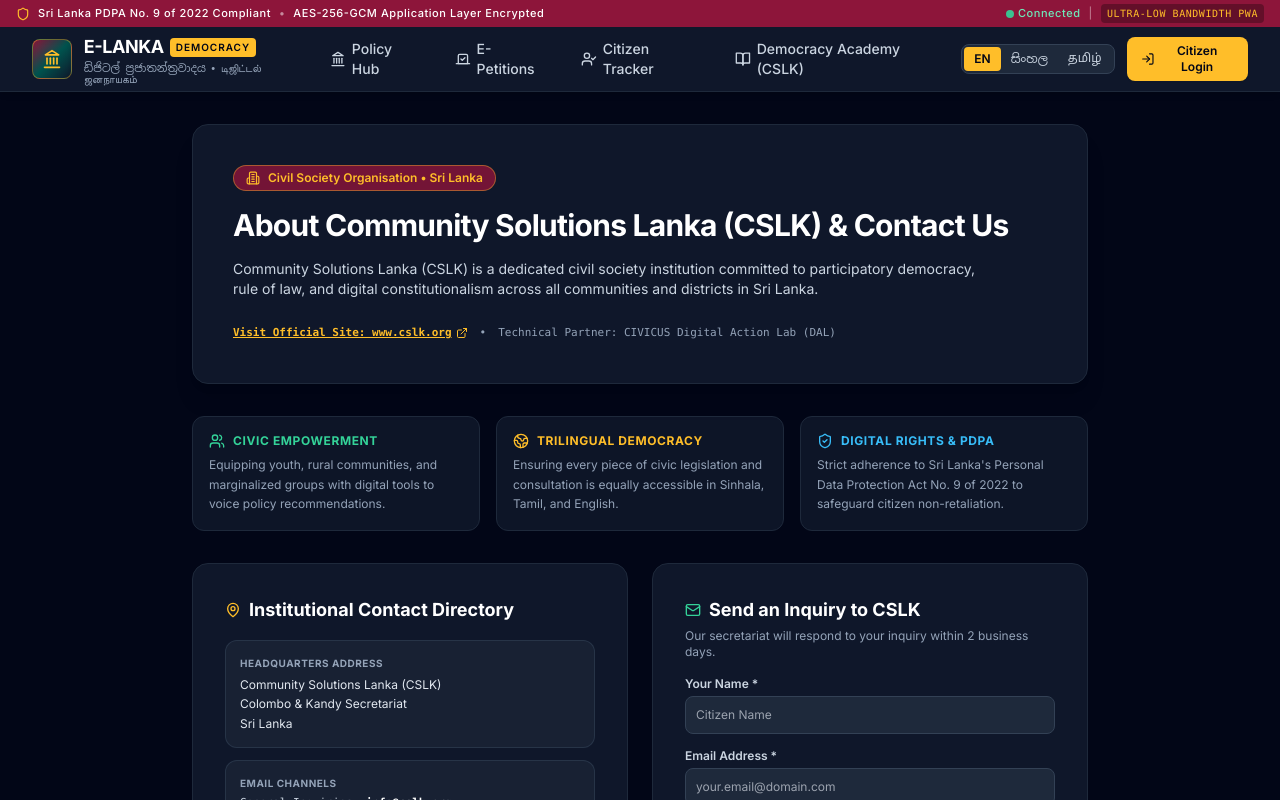
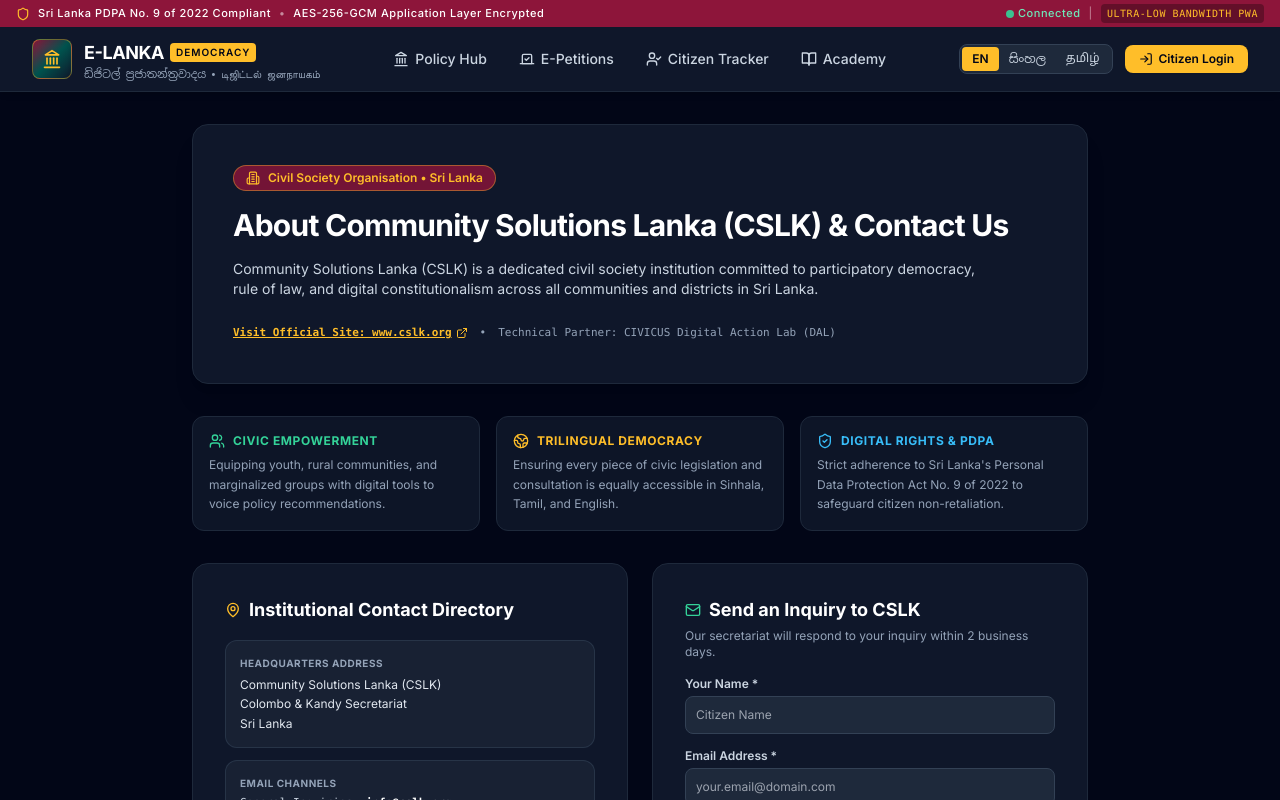
Before and after one commit to soul-sapphire/e-lanka-digital-democracy, a React (Vite) app in the folder packages/frontend/: page /about in a window 1280 px wide. Shown: the top 800 px of the page. Built offline with nearby package versions, Linux system fonts and the light colour scheme; what @e-lanka/shared would draw is missing.

Commit message:
fix(ui): resolve Issue 4.1 - declutter navigation bar, remove moderation gate 2fa, shorten academy label, and enforce single-row css

```diff
--- a/packages/frontend/src/components/Footer.tsx
+++ b/packages/frontend/src/components/Footer.tsx
@@ -146,6 +146,10 @@ export const Footer: React.FC = () => {
           <Link to="/academy" className="hover:text-lanka-gold transition-colors">
             Democracy Academy
           </Link>
+          <span className="text-slate-700 hidden sm:inline">•</span>
+          <Link to="/admin/login" className="hover:text-amber-400 transition-colors text-slate-500">
+            Moderator Portal
+          </Link>
         </div>
 
         {/* Bottom copyright & build note */}
--- a/packages/frontend/src/components/Navbar.tsx
+++ b/packages/frontend/src/components/Navbar.tsx
@@ -62,7 +62,6 @@ export const Navbar: React.FC = () => {
     { to: '/', label: t('nav.home'), icon: Landmark },
     { to: '/petitions', label: t('nav.petitions'), icon: Vote },
     { to: '/dashboard', label: t('nav.dashboard'), icon: UserCheck },
-    ...(isAdmin ? [{ to: '/admin', label: t('nav.admin'), icon: Lock, badge: '2FA' }] : []),
     { to: '/academy', label: t('nav.lms'), icon: BookOpen }
   ];
 
@@ -99,27 +98,27 @@ export const Navbar: React.FC = () => {
 
       {/* Main navigation header */}
       <div className="max-w-7xl mx-auto px-4 sm:px-6 lg:px-8">
-        <div className="flex items-center justify-between h-16">
+        <div className="flex items-center justify-between h-16 gap-2 lg:gap-4 flex-nowrap">
           {/* Logo */}
-          <Link to="/" className="flex items-center gap-3 group">
-            <div className="w-10 h-10 rounded-lg bg-gradient-to-br from-lanka-maroon via-lanka-emerald to-slate-900 border border-lanka-gold/40 flex items-center justify-center shadow-inner">
-              <Landmark className="w-5 h-5 text-lanka-gold group-hover:scale-110 transition-transform" />
+          <Link to="/" className="flex items-center gap-2.5 sm:gap-3 group shrink-0">
+            <div className="w-9 h-9 sm:w-10 sm:h-10 rounded-lg bg-gradient-to-br from-lanka-maroon via-lanka-emerald to-slate-900 border border-lanka-gold/40 flex items-center justify-center shadow-inner shrink-0">
+              <Landmark className="w-4 h-4 sm:w-5 sm:h-5 text-lanka-gold group-hover:scale-110 transition-transform" />
             </div>
-            <div>
+            <div className="shrink-0">
               <div className="flex items-center gap-1.5">
-                <span className="font-bold text-lg tracking-tight text-white">E-LANKA</span>
-                <span className="text-[10px] uppercase tracking-widest font-semibold px-1.5 py-0.5 rounded bg-lanka-gold text-slate-950">
+                <span className="font-bold text-base sm:text-lg tracking-tight text-white whitespace-nowrap">E-LANKA</span>
+                <span className="text-[9px] sm:text-[10px] uppercase tracking-widest font-semibold px-1.5 py-0.5 rounded bg-lanka-gold text-slate-950 whitespace-nowrap">
                   DEMOCRACY
                 </span>
               </div>
-              <p className="text-[11px] text-slate-400 font-sinhala leading-none mt-0.5">
+              <p className="text-[10px] sm:text-[11px] text-slate-400 font-sinhala leading-none mt-0.5 whitespace-nowrap">
                 ඩිජිටල් ප්‍රජාතන්ත්‍රවාදය • டிஜிட்டல் ஜனநாயகம்
               </p>
             </div>
           </Link>
 
           {/* Desktop Links */}
-          <nav className="hidden md:flex items-center space-x-1 lg:space-x-2">
+          <nav className="hidden md:flex items-center space-x-1 lg:space-x-2 whitespace-nowrap shrink-0">
             {navLinks.map((link) => {
               const Icon = link.icon;
               const isActive = location.pathname === link.to;
@@ -127,26 +126,21 @@ export const Navbar: React.FC = () => {
                 <Link
                   key={link.to}
                   to={link.to}
-                  className={`flex items-center gap-1.5 px-3 py-1.5 rounded-md text-sm font-medium transition-colors ${
+                  className={`flex items-center gap-1.5 px-2.5 lg:px-3 py-1.5 rounded-md text-xs lg:text-sm font-medium whitespace-nowrap transition-colors ${
                     isActive
                       ? 'bg-slate-800 text-lanka-gold border border-slate-700'
                       : 'text-slate-300 hover:text-white hover:bg-slate-800/60'
                   }`}
                 >
-                  <Icon className="w-4 h-4" />
-                  <span>{link.label}</span>
-                  {link.badge && (
-                    <span className="text-[9px] bg-red-900/60 text-red-300 border border-red-700/50 px-1 rounded font-mono">
-                      {link.badge}
-                    </span>
-                  )}
+                  <Icon className="w-4 h-4 shrink-0" />
+                  <span className="whitespace-nowrap">{link.label}</span>
                 </Link>
               );
             })}
           </nav>
 
           {/* Controls: Language Switcher & Authentication */}
-          <div className="hidden sm:flex items-center gap-3">
+          <div className="hidden sm:flex items-center gap-2 lg:gap-3 shrink-0 whitespace-nowrap">
             {/* Trilingual Pill Switcher */}
             <div className="flex items-center bg-slate-800 p-0.5 rounded-lg border border-slate-700 text-xs">
               <button
@@ -258,11 +252,6 @@ export const Navbar: React.FC = () => {
                   <Icon className="w-4 h-4" />
                   <span>{link.label}</span>
                 </div>
-                {link.badge && (
-                  <span className="text-[9px] bg-red-900/60 text-red-300 px-1 rounded font-mono">
-                    {link.badge}
-                  </span>
-                )}
               </Link>
             );
           })}
--- a/packages/frontend/src/i18n/locales/en.json
+++ b/packages/frontend/src/i18n/locales/en.json
@@ -11,7 +11,7 @@
     "petitions": "E-Petitions",
     "dashboard": "Citizen Tracker",
     "admin": "Moderation Gate",
-    "lms": "Democracy Academy (CSLK)",
+    "lms": "Academy",
     "login": "Citizen Login",
     "logout": "Log Out",
     "offline": "Offline Mode",
--- a/packages/frontend/src/i18n/locales/si.json
+++ b/packages/frontend/src/i18n/locales/si.json
@@ -11,7 +11,7 @@
     "petitions": "ඊ-පෙත්සම්",
     "dashboard": "පුරවැසි ලුහුබැඳීම",
     "admin": "මධ්‍යස්ථතා දොරටුව",
-    "lms": "ප්‍රජාතන්ත්‍රවාදී ඇකඩමිය (CSLK)",
+    "lms": "ඇකඩමිය",
     "login": "පුරවැසි පිවිසුම",
     "logout": "පිටවීම",
     "offline": "නොබැඳි මාදිලිය",
--- a/packages/frontend/src/i18n/locales/ta.json
+++ b/packages/frontend/src/i18n/locales/ta.json
@@ -11,7 +11,7 @@
     "petitions": "மின்-மனுக்கள்",
     "dashboard": "குடிமக்கள் டிராக்கர்",
     "admin": "நடுவர் வாயில்",
-    "lms": "ஜனநாயக அகாடமி (CSLK)",
+    "lms": "அகாடமி",
     "login": "குடிமக்கள் உள்நுழைவு",
     "logout": "வெளியேறு",
     "offline": "ஆஃப்லைன் முறை",
```
Also changed, not shown: 1 other file (tests, documents, lock files or other folders).
